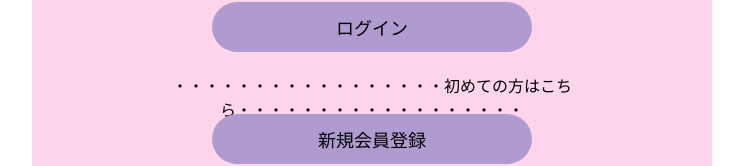
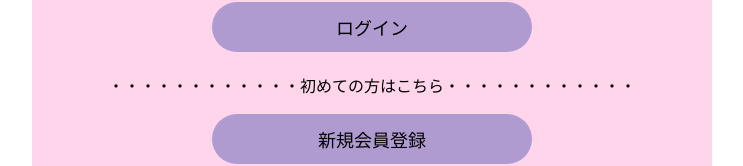
Before and after one commit to pyo216/Neozero_Front, a React (Create React App) app in the folder soft/: page / in a window 1280 px wide. Shown: the part 490-656 px from the top of the page, without its empty margins (268-1011 px from the left). Built offline with nearby package versions, Linux system fonts and the light colour scheme.

Commit message:
点々調整

```diff
--- a/soft/src/login/login.js
+++ b/soft/src/login/login.js
@@ -70,7 +70,7 @@ const LoginPage = () => {
           ログイン
         </button>
 
-        <p className={styles.new}>・・・・・・・・・・・・・・・・・初めての方はこちら・・・・・・・・・・・・・・・・・・</p>
+        <p className={styles.new}>・・・・・・・・・・・・初めての方はこちら・・・・・・・・・・・・</p>
 
         <button
           type="button"
```
